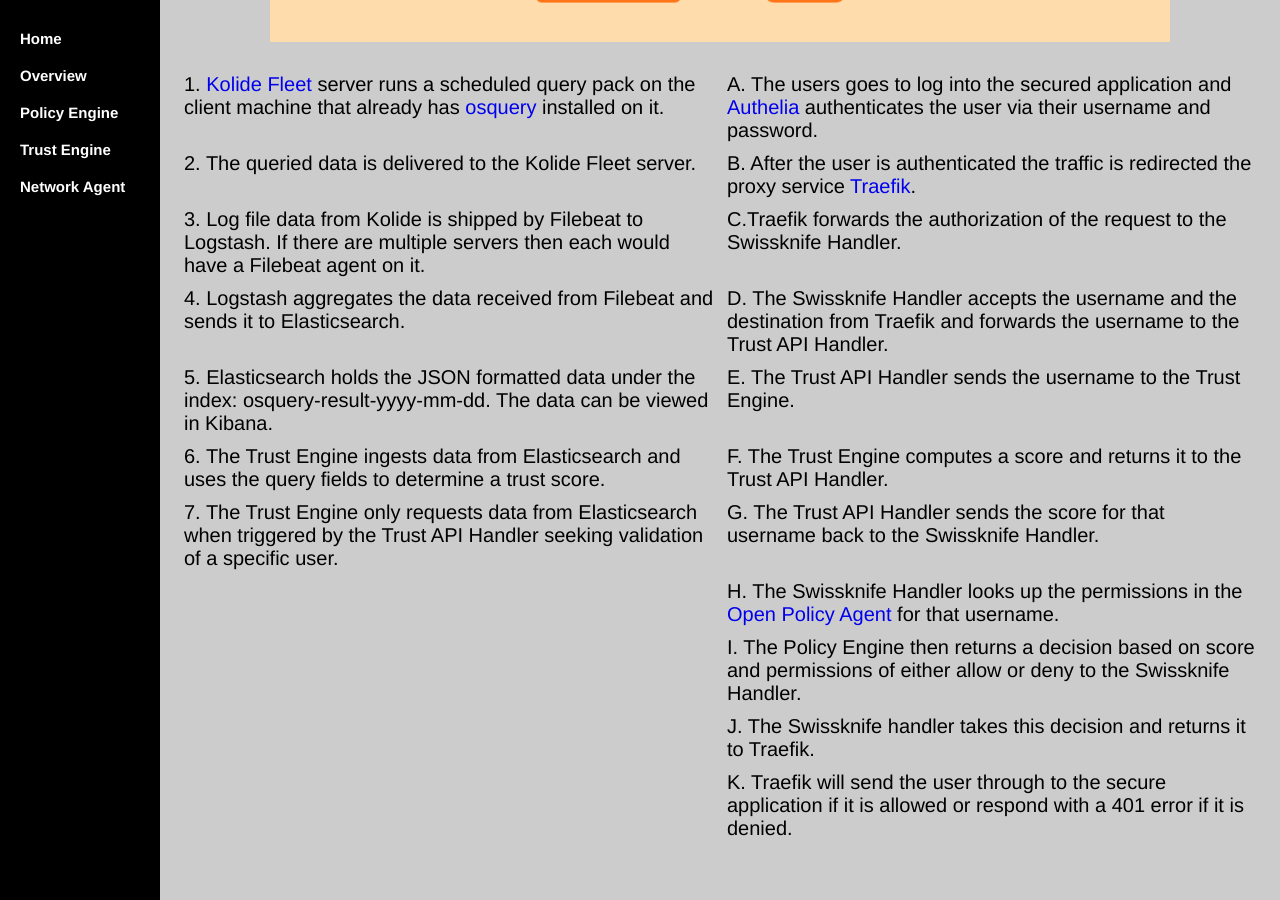
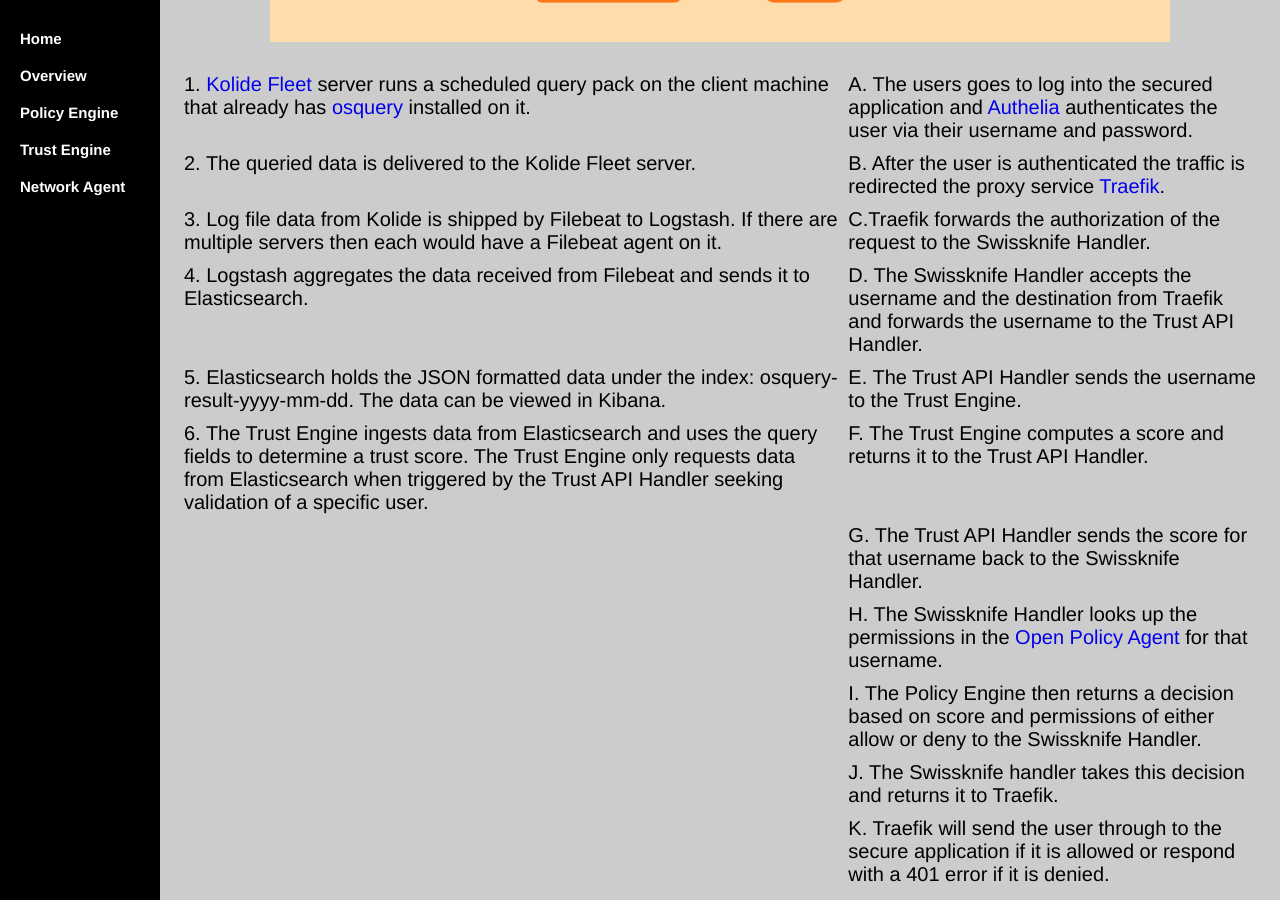
Before and after one commit to WWUZeroTrust/WWUZeroTrust.github.io, a Jekyll site: the page Documentation/index.html, which Jekyll copies as it is, in a window 1280 px wide and 900 px high, scrolled down 1639 px. Built offline with Jekyll 4.4.1, drawn with Linux system fonts in a browser that asks for light colours.

Commit message:
Update index.html

```diff
--- a/Documentation/index.html
+++ b/Documentation/index.html
@@ -100,8 +100,8 @@
  <tr><td>3. Log file data from Kolide is shipped by Filebeat to Logstash. If there are multiple servers then each would have a Filebeat agent on it.</td><td>C.Traefik forwards the authorization of the request to the Swissknife Handler.</td></tr>
  <tr><td>4. Logstash aggregates the data received from Filebeat and sends it to Elasticsearch.</td><td>D. The Swissknife Handler accepts the username and the destination from Traefik and forwards the username to the Trust API Handler.</td></tr>
  <tr><td>5. Elasticsearch holds the JSON formatted data under the index: osquery-result-yyyy-mm-dd. The data can be viewed in Kibana.</td><td>E. The Trust API Handler sends the username to the Trust Engine.</td></tr>
- <tr><td>6. The Trust Engine ingests data from Elasticsearch and uses the query fields to determine a trust score. </td><td>F. The Trust Engine computes a score and returns it to the Trust API Handler.</td></tr>
- <tr><td>7. The Trust Engine only requests data from Elasticsearch when triggered by the Trust API Handler seeking validation of a specific user.</td><td>G. The Trust API Handler sends the score for that username back to the Swissknife Handler.</td></tr>
+ <tr><td>6. The Trust Engine ingests data from Elasticsearch and uses the query fields to determine a trust score. The Trust Engine only requests data from Elasticsearch when triggered by the Trust API Handler seeking validation of a specific user. </td><td>F. The Trust Engine computes a score and returns it to the Trust API Handler.</td></tr>
+ <tr><td></td><td>G. The Trust API Handler sends the score for that username back to the Swissknife Handler.</td></tr>
  <tr><td></td><td>H. The Swissknife Handler looks up the permissions in the <a href="https://github.com/open-policy-agent/opa">Open Policy Agent</a> for that username.</td></tr>
  <tr><td></td><td>I. The Policy Engine then returns a decision based on score and permissions of either allow or deny to the Swissknife Handler.</td></tr>
  <tr><td></td><td>J. The Swissknife handler takes this decision and returns it to Traefik.</td></tr>
```
